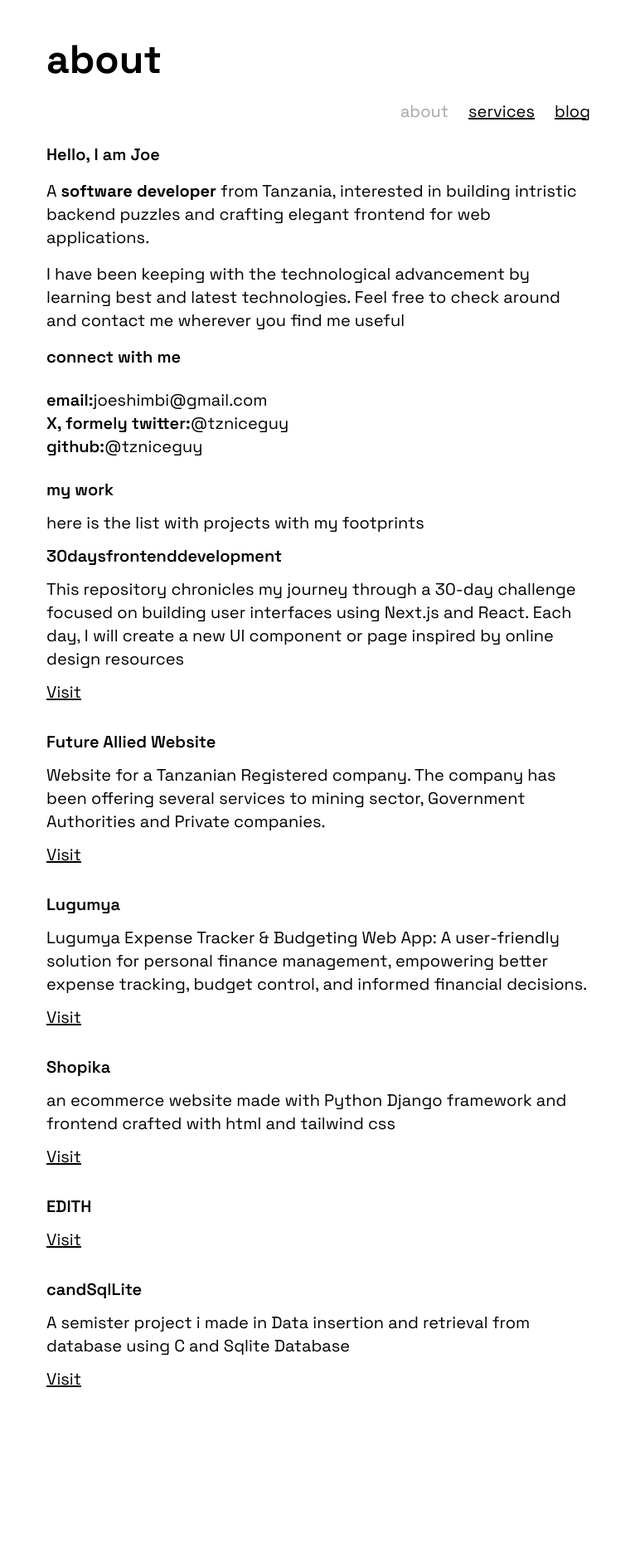
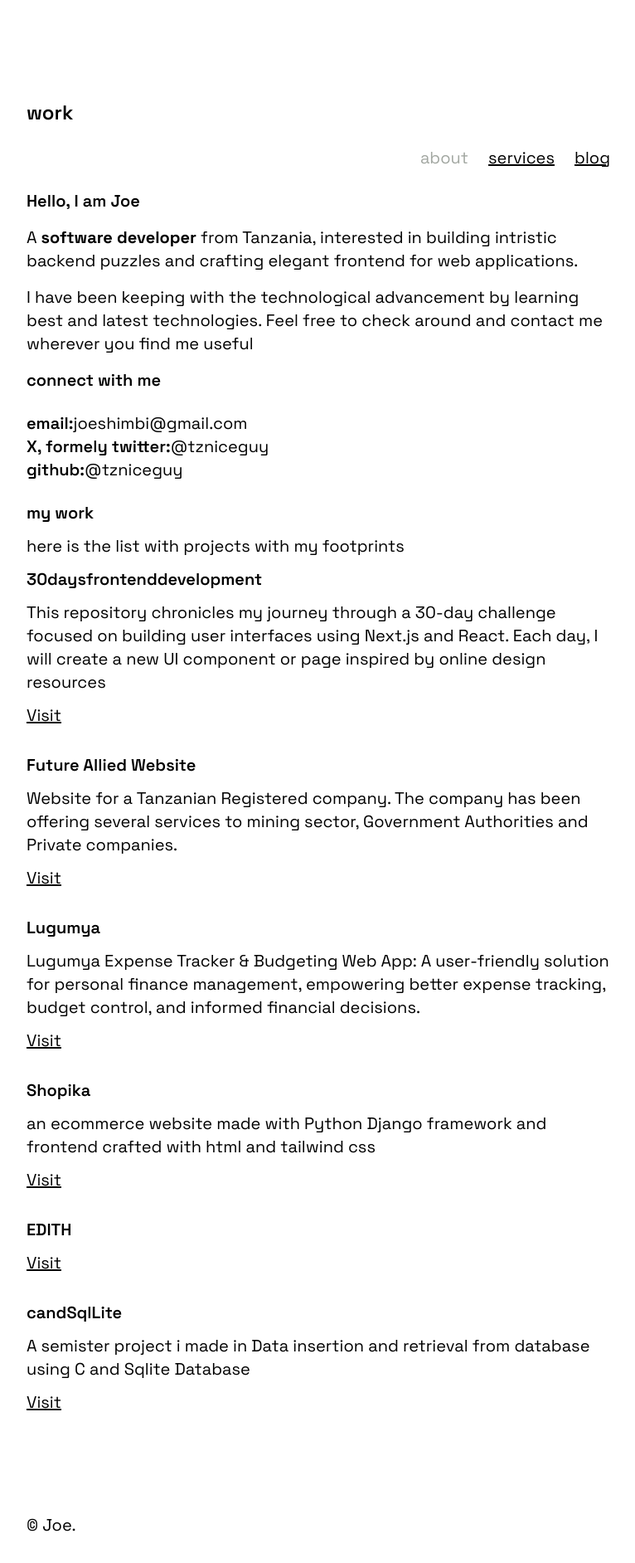
Before and after one commit to tzniceguy/myportifolio, a Next.js app: page / in a window 1280 px wide. Shown: the top 1884 px of the page at 83% size, without its empty margins (256-1022 px from the left). Before the commit the page ends 1756 px from the top, so only its background shows below. Built offline with nearby package versions, Linux system fonts and the light colour scheme.

Commit message:
overall layout for all pages

```diff
--- a/app/blog/page.tsx
+++ b/app/blog/page.tsx
@@ -2,9 +2,5 @@ import React from "react";
 import NavBar from "../components/NavBar";
 
 export default function Page() {
-  return (
-    <div>
-      <NavBar />
-    </div>
-  );
+  return <div className=""></div>;
 }
--- /dev/null
+++ b/app/components/Footer.tsx
@@ -0,0 +1,9 @@
+import React from "react";
+
+export default function Footer() {
+  return (
+    <div className="">
+      <h3>&#169; Joe.</h3>
+    </div>
+  );
+}
--- a/app/layout.tsx
+++ b/app/layout.tsx
@@ -2,6 +2,8 @@ import type { Metadata } from "next";
 import { Space_Grotesk } from "next/font/google";
 import { ThemeProvider } from "./components/theme-provider";
 import "./globals.css";
+import Footer from "./components/Footer";
+import NavBar from "./components/NavBar";
 
 const space = Space_Grotesk({ subsets: ["latin"] });
 
@@ -18,7 +20,7 @@ export default function RootLayout({
   return (
     <html lang="en">
       <body
-        className={`${space.className} flex min-h-screen flex-col gap-4 md:px-72 md:text-xl dark:bg-marshland-950`}
+        className={`${space.className} flex min-h-screen space-y-6  py-12 px-4 flex-col gap-4 md:px-72 md:text-xl dark:bg-marshland-950`}
       >
         <ThemeProvider
           attribute="class"
@@ -26,7 +28,16 @@ export default function RootLayout({
           enableSystem
           disableTransitionOnChange
         >
-          {children}
+          <main className="space-y-6  py-12">
+            <div className="space-y-6">
+              <h1 className="font-semibold text-2xl">work</h1>
+              <div>
+                <NavBar />
+              </div>
+            </div>
+            {children}
+          </main>
+          <Footer />
         </ThemeProvider>
       </body>
     </html>
--- a/app/page.tsx
+++ b/app/page.tsx
@@ -5,18 +5,12 @@ import Contact from "./components/Contact";
 
 export default function Home() {
   return (
-    <main className="space-y-6 px-6 py-12 ">
-      <div className="space-y-6">
-        <div className="">
-          <h1 className="font-bold text-3xl md:text-5xl">about</h1>
-        </div>
-        <NavBar />
-      </div>
+    <div className="">
       <div className="gap-4">
         <Introduction />
         <Contact />
         <Showcase />
       </div>
-    </main>
+    </div>
   );
 }
--- a/app/work/page.tsx
+++ b/app/work/page.tsx
@@ -1,13 +1,8 @@
 import React from "react";
-import NavBar from "../components/NavBar";
 
-export default function Work() {
+export default function Page() {
   return (
-    <div className="space-y-4 min-h-screen">
-      <div>
-        <h1 className="font-semibold text-2xl">work</h1>
-      </div>
-      <NavBar />
+    <div className="">
       <div className="border-b-2 m-2">The Summary of my career in Tech</div>
       <div className="border-b-2 m-2 space-y-3">
         <h2 className="text-xl font-semibold">Skills</h2>
```
